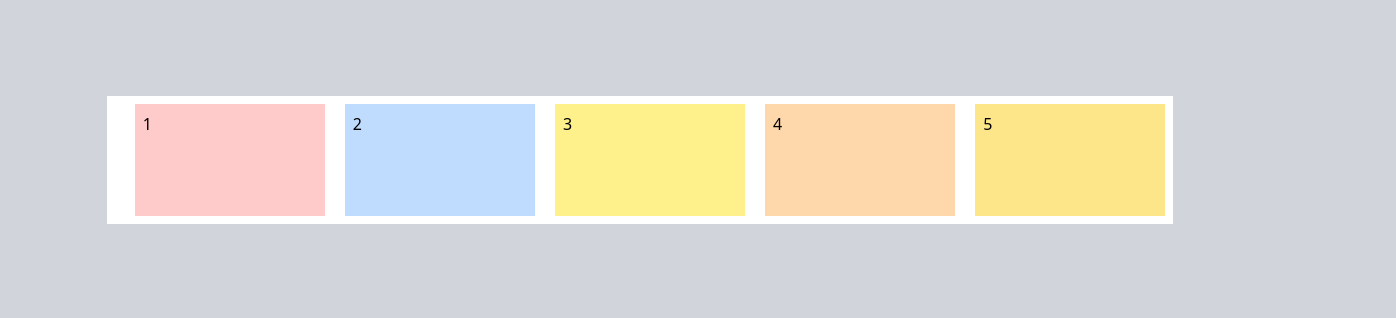
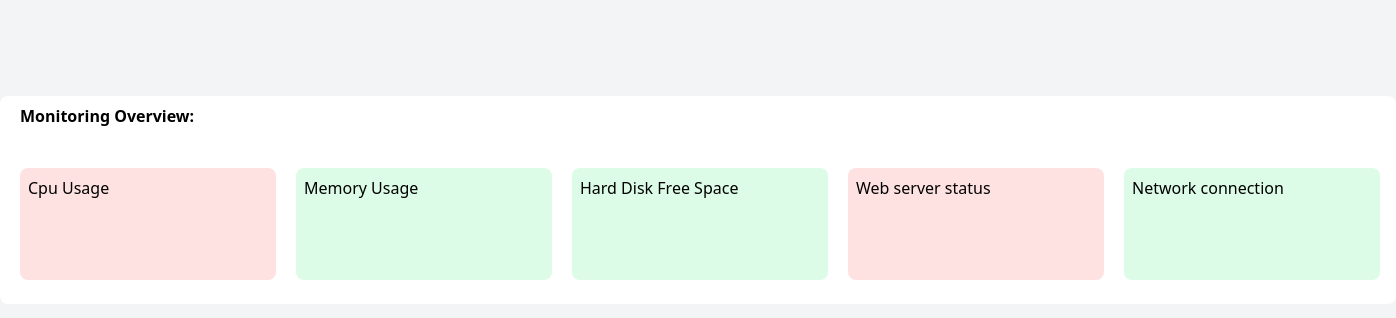
Before and after one commit to MohsenAbrishami/monitoring-panel, a Vue app: page / in a window 1280 px wide. Shown: the top 318 px of the page, 1396 px wide, since content can reach past the window. Built offline with nearby package versions, Linux system fonts and the light colour scheme.

Commit message:
Improve Monitoring Panel Component

```diff
--- a/index.html
+++ b/index.html
@@ -6,7 +6,7 @@
     <meta name="viewport" content="width=device-width, initial-scale=1.0" />
     <title>Monitoring Panel</title>
   </head>
-  <body class="bg-gray-300">
+  <body class="bg-gray-100">
     <div id="app"></div>
     <script type="module" src="/src/main.js"></script>
   </body>
--- a/src/App.vue
+++ b/src/App.vue
@@ -1,9 +1,9 @@
 <script setup>
-import HelloWorld from './components/HelloWorld.vue'
+import MonitoringPanel from './components/MonitoringPanel.vue';
 </script>
 
 <template class="bg-gray-500">
-  <HelloWorld />
+  <MonitoringPanel />
 </template>
 
 <style scoped>
--- a/src/components/HelloWorld.vue
+++ /dev/null
@@ -1,9 +0,0 @@
-<template>
-  <div class="w-10/12 h-32 mx-auto mt-24 bg-white flex justify-center p-2">
-    <div class="h-28 w-60 bg-red-200 ml-5 p-2 inline-block">1</div>
-    <div class="h-28 w-60 bg-blue-200 ml-5 p-2 inline-block">2</div>
-    <div class="h-28 w-60 bg-yellow-200 ml-5 p-2 inline-block">3</div>
-    <div class="h-28 w-60 bg-orange-200 ml-5 p-2 inline-block">4</div>
-    <div class="h-28 w-60 bg-amber-200 ml-5 p-2 inline-block">5</div>
-  </div>
-</template>
--- /dev/null
+++ b/src/components/MonitoringPanel.vue
@@ -0,0 +1,12 @@
+<template>
+  <div class="w-fit mx-auto mt-24 bg-white rounded-lg p-2">
+    <span class="pl-3 font-bold">Monitoring Overview:</span>
+    <div class="flex justify-center pt-10 pb-4">
+      <div class="h-28 w-64 bg-red-100 ml-3 p-2 inline-block rounded-lg">Cpu Usage</div>
+      <div class="h-28 w-64 bg-green-100 ml-5 p-2 inline-block rounded-lg">Memory Usage</div>
+      <div class="h-28 w-64 bg-green-100 ml-5 p-2 inline-block rounded-lg">Hard Disk Free Space</div>
+      <div class="h-28 w-64 bg-red-100 ml-5 p-2 inline-block rounded-lg">Web server status</div>
+      <div class="h-28 w-64 bg-green-100 ml-5 mr-2 p-2 inline-block rounded-lg">Network connection</div>
+    </div>
+  </div>
+</template>
```
